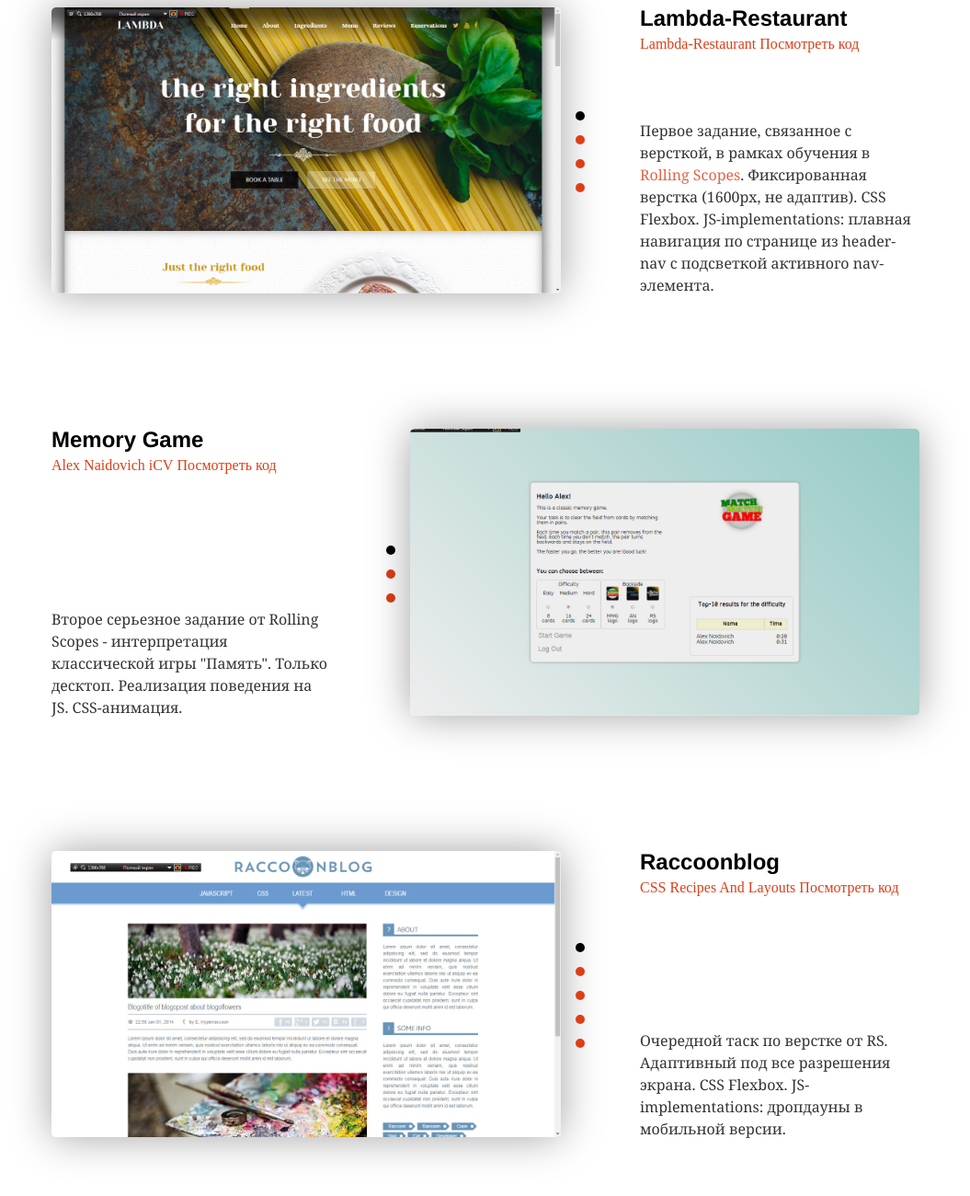
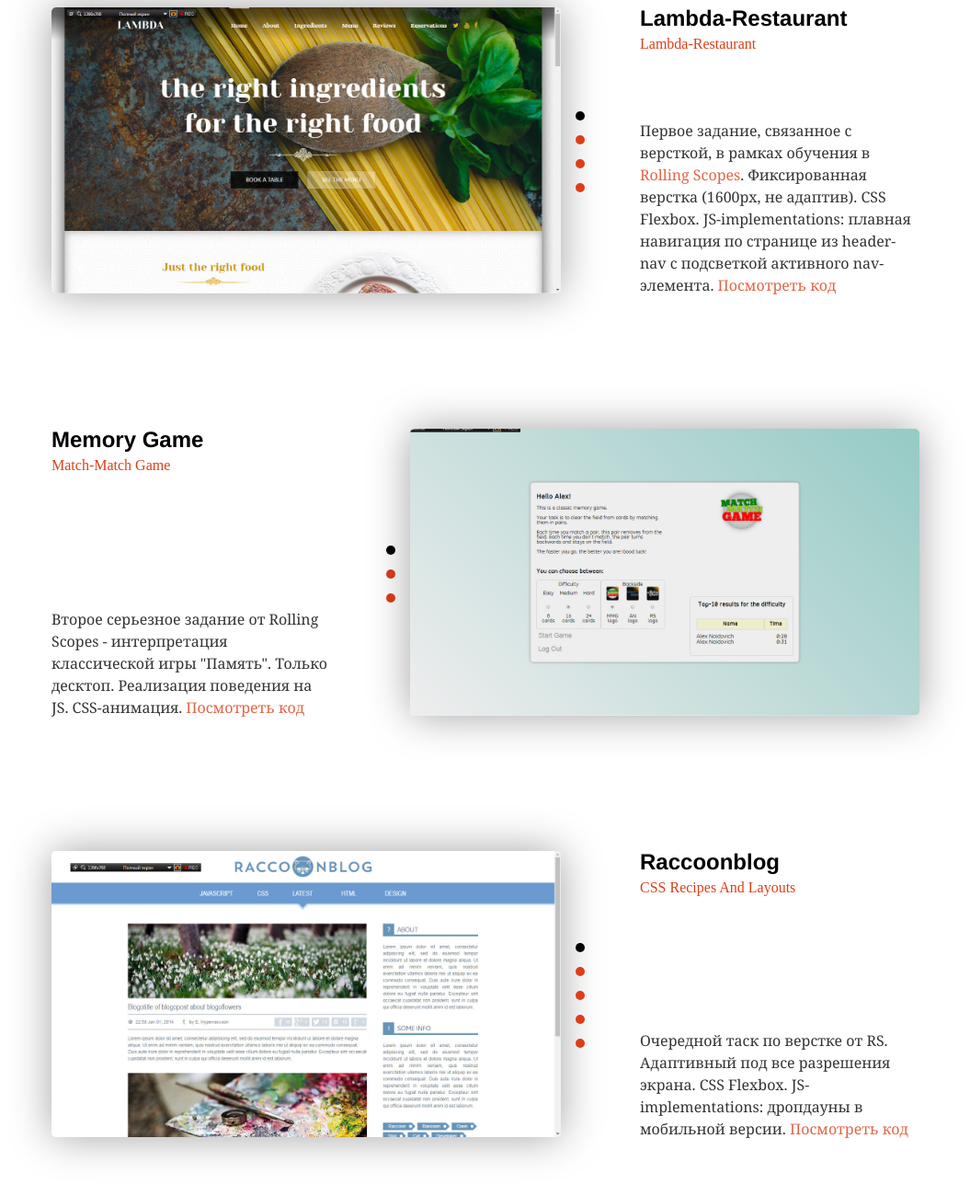
Before and after one commit to alexnaidovich/pf, a plain HTML site: page index.html in a window 1280 px wide. Shown: the part 1540-2840 px from the top of the page at 92% size, without its empty margins (112-1167 px from the left). Drawn offline with Linux system fonts and the light colour scheme.

Commit message:
Minor fixes

```diff
--- a/index.html
+++ b/index.html
@@ -98,19 +98,17 @@
     				            <div class="portfolio__item_header">
     				                <h4>Lambda-Restaurant</h4>
                             <a href="https://alexnaidovich.github.io/Lambda-Restaurant/">Lambda-Restaurant</a>
-                            <a href="https://github.com/alexnaidovich/Lambda-Restaurant" target="_blank">Посмотреть код</a>
     				            </div>
-    				            <p>Первое задание, связанное с версткой, в рамках обучения в <a href="https://school.rollingscopes.com/" target="_blank">Rolling Scopes</a>. Фиксированная верстка (1600px, не адаптив). CSS Flexbox. JS-implementations: плавная навигация по странице из header-nav с подсветкой активного nav-элемента.</p>
+    				            <p>Первое задание, связанное с версткой, в рамках обучения в <a href="https://school.rollingscopes.com/" target="_blank">Rolling Scopes</a>. Фиксированная верстка (1600px, не адаптив). CSS Flexbox. JS-implementations: плавная навигация по странице из header-nav с подсветкой активного nav-элемента. <a href="https://github.com/alexnaidovich/Lambda-Restaurant" target="_blank">Посмотреть код</a></p>
     				        </div>
     				    </div>
     				    <div class="portfolio__item">
     				        <div class="portfolio__iteminfo">
     				            <div class="portfolio__item_header">
     				                <h4>Memory Game</h4>
-                            <a href="https://alexnaidovich.github.io/Match-Match-Game/">Alex Naidovich iCV</a>
-                            <a href="https://github.com/alexnaidovich/Match-Match-Game" target="_blank">Посмотреть код</a>
+                            <a href="https://alexnaidovich.github.io/Match-Match-Game/">Match-Match Game</a>
     				            </div>
-    				            <p>Второе серьезное задание от Rolling Scopes - интерпретация классической игры "Память". Только десктоп. Реализация поведения на JS. CSS-анимация.</p>
+    				            <p>Второе серьезное задание от Rolling Scopes - интерпретация классической игры "Память". Только десктоп. Реализация поведения на JS. CSS-анимация. <a href="https://github.com/alexnaidovich/Match-Match-Game" target="_blank">Посмотреть код</a></p>
     				        </div>
     				        <div class="portfolio__vscroller vscr2 js-scroller"><span class="active"></span>
     				        <span></span>
@@ -135,9 +133,8 @@
     				            <div class="portfolio__item_header">
     				                <h4>Raccoonblog</h4>
                             <a href="https://alexnaidovich.github.io/CSS-Recipes-And-Layouts/">CSS Recipes And Layouts</a>
-                            <a href="https://github.com/alexnaidovich/CSS-Recipes-And-Layouts" target="_blank">Посмотреть код</a>
     				            </div>
-    				            <p>Очередной таск по верстке от RS. Адаптивный под все разрешения экрана. CSS Flexbox. JS-implementations: дропдауны в мобильной версии.</p>
+    				            <p>Очередной таск по верстке от RS. Адаптивный под все разрешения экрана. CSS Flexbox. JS-implementations: дропдауны в мобильной версии. <a href="https://github.com/alexnaidovich/CSS-Recipes-And-Layouts" target="_blank">Посмотреть код</a></p>
     				        </div>
                 </div>
             </div>
```
